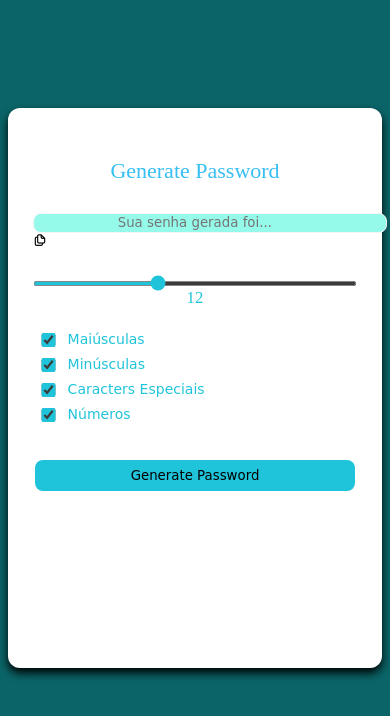
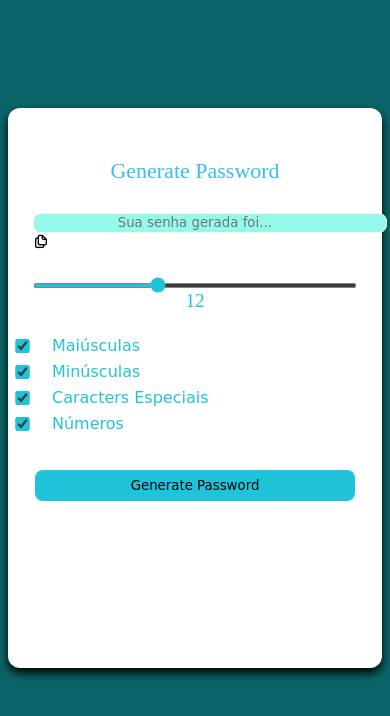
Before and after one commit to Lrick-Dev/Gerador-de-Senhas-JS, a plain HTML site: page index.html in a window 390 px wide. Drawn offline with nearby package versions, Linux system fonts and the light colour scheme.

Commit message:
Update style.css

```diff
--- a/style.css
+++ b/style.css
@@ -1,13 +1,7 @@
 
 @media only screen and (max-width: 600px) {
 
-    body {
-        font-size: 14px;
-    }
 
-    .wrapper {
-        max-width: 100%;
-    }
 }
 
 
@@ -20,16 +14,14 @@
 
 }
 
-    body {
-        font-size: 14px;
-    }
+
 }
 
 *{
     margin: 0;
     padding: 0;
     box-sizing: border-box;
-    font-family: 'snell roundhand', cursive;
+    font-family: 'arial', sans-serife;
 }
 
 body{
@@ -40,6 +32,7 @@ body{
     background: rgb(11, 101, 104);
 }
 .wrapper {
+    max-width: 100%;
     position: relative;
     max-width: 390px;
     height: 500px;
```
